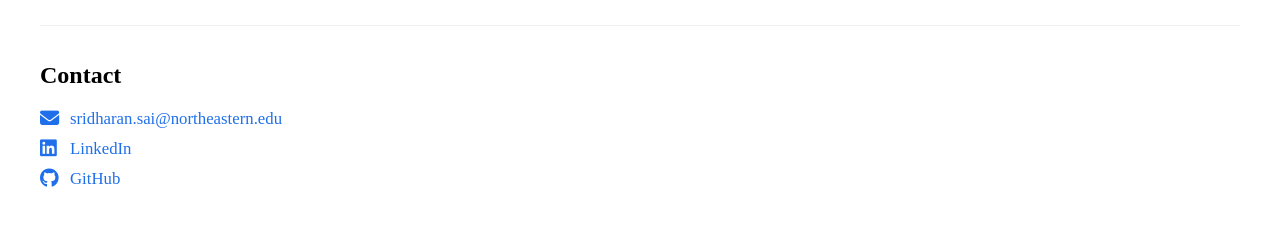
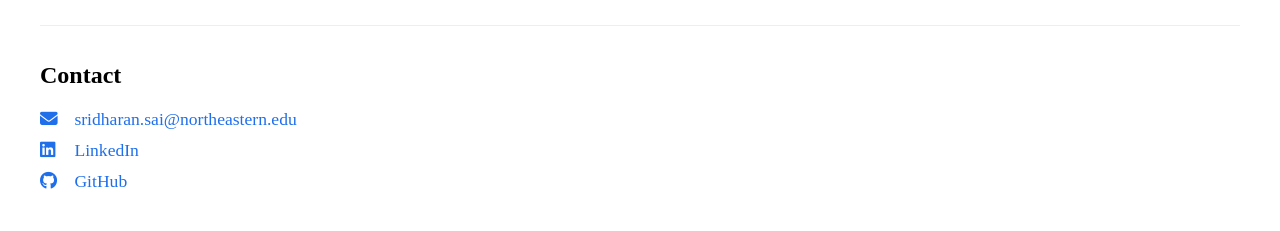
Before and after one commit to Sairamzz/Sairamzz.github.io, a Jekyll site: the page built from index.md, in a window 1280 px wide. Shown: the part 848-1079 px from the top of the page. Built offline with Jekyll 4.4.1, drawn with Linux system fonts in a browser that asks for light colours; nearby versions of some CDN libraries.

Commit message:
Update
Refactor contact links styling for better layout and spacing.

```diff
--- a/assets/css/style.scss
+++ b/assets/css/style.scss
@@ -70,25 +70,22 @@
 }
 
 .contact-links {
-  display: flex;
-  flex-direction: column;
-  gap: 10px;
-  font-size: 1.05rem;
+  margin-top: 10px;
 }
 
 .contact-links a {
+  display: block;          /* forces new line */
+  margin-bottom: 10px;     /* spacing between items */
+  font-size: 1.1rem;
   text-decoration: none;
   color: #1f6feb;
-  display: flex;
-  align-items: center;
-  gap: 10px;
+}
+
+.contact-links a i {
+  margin-right: 10px;      /* spacing between icon and text */
+  width: 20px;
 }
 
 .contact-links a:hover {
   text-decoration: underline;
 }
-
-.contact-links i {
-  font-size: 1.2rem;
-  width: 20px;
-}
```
